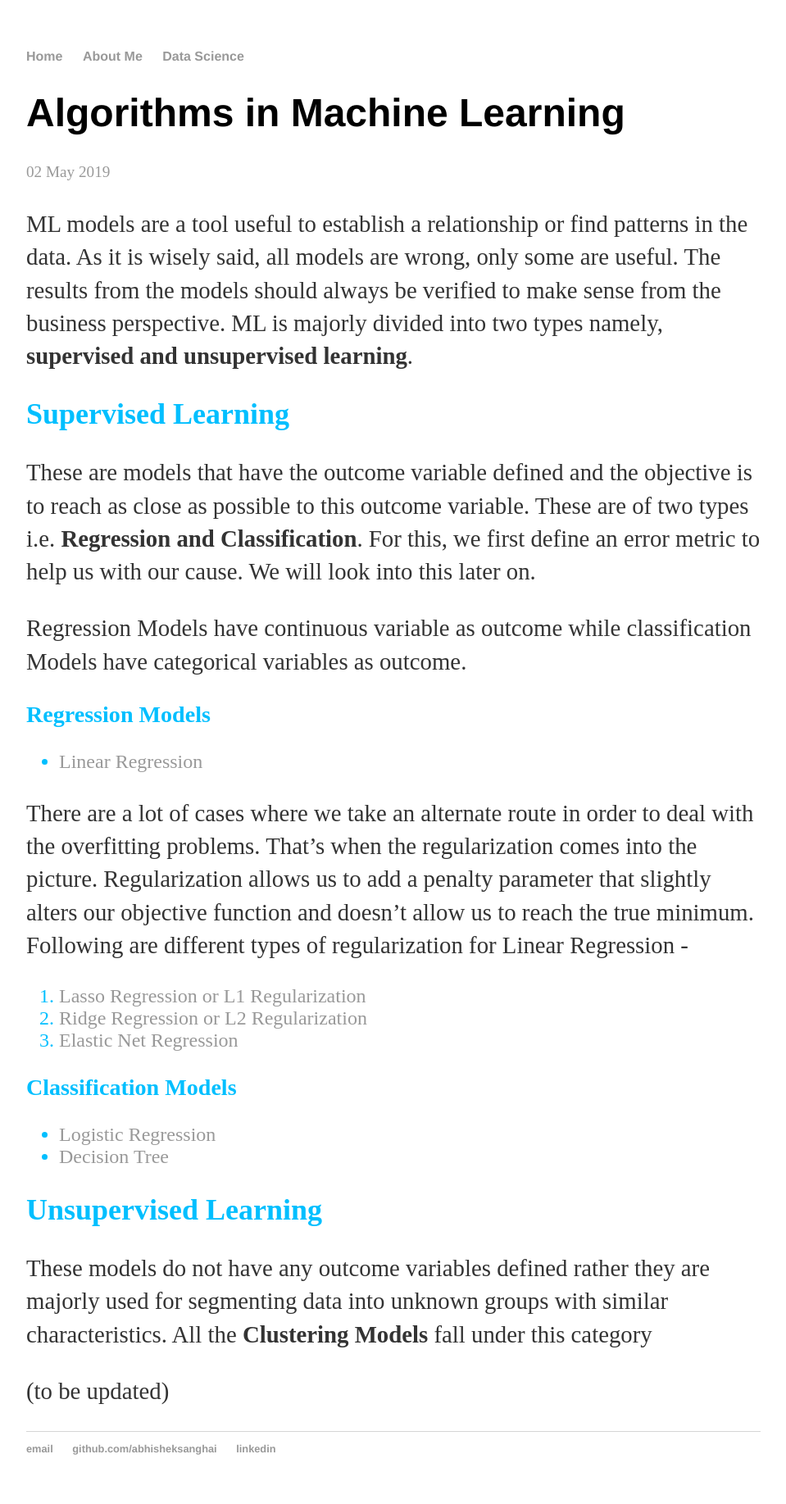
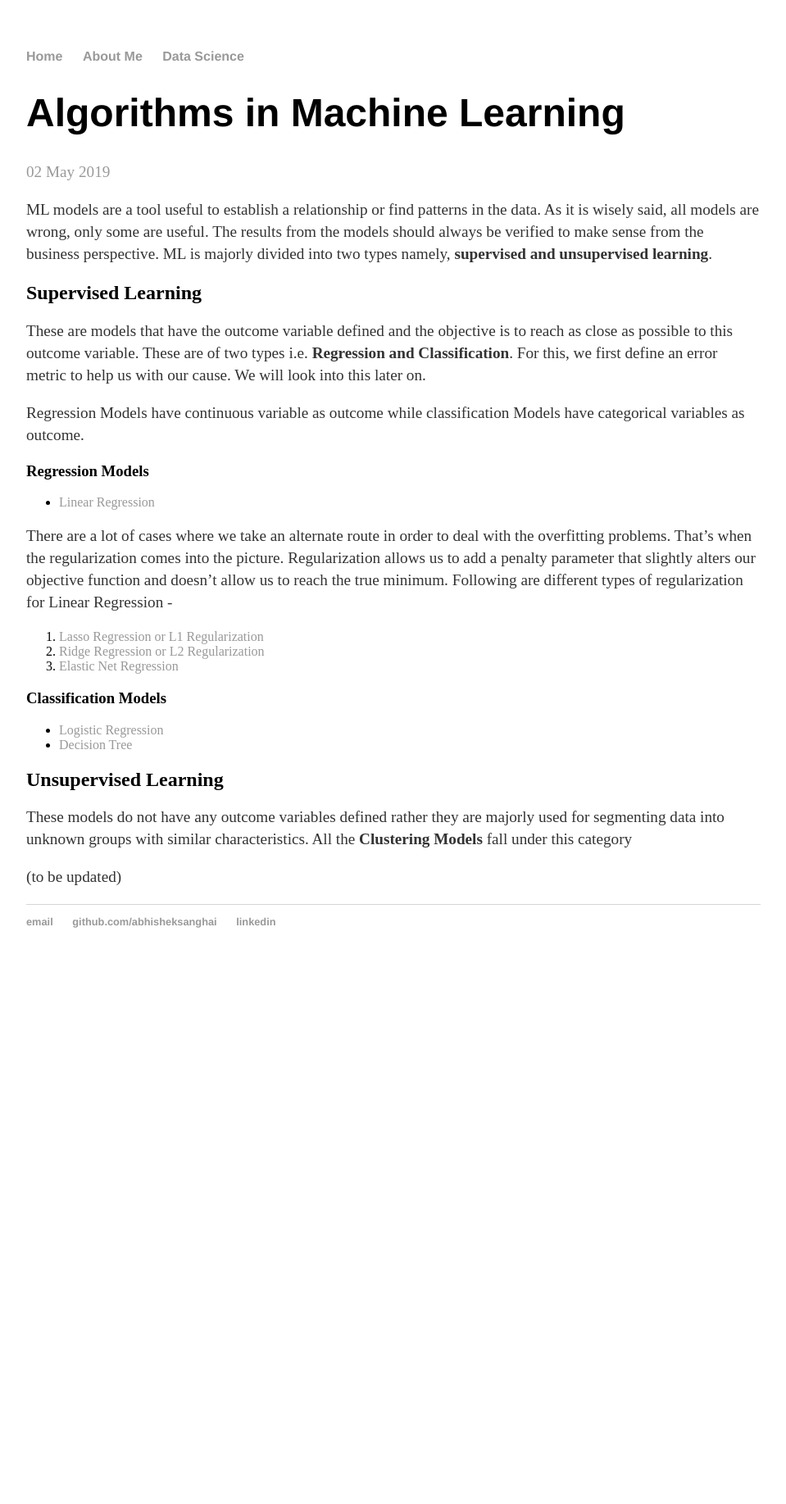
Before and after one commit to abhisheksanghai/abhisheksanghai.github.io, a Jekyll site: the page built from _posts/2019-05-02-algorithms-in-ml.md, in a window 1280 px wide. Shown: the whole page at 82% size, without its empty margins (160-1119 px from the left). Built offline with Jekyll 4.4.1, drawn with Linux system fonts in a browser that asks for light colours; after the commit the page ends 1192 px from its top, so only the background shows below that.

Commit message:
Update main.css

```diff
--- a/css/main.css
+++ b/css/main.css
@@ -47,7 +47,7 @@ p.meta {
     color: #999;
 }
 
-div.post {
-    font-size: 1.5em;
-    color: #00bfff;
-}
+#div.post {
+    #font-size: 1.5em;
+    #color: #00bfff;
+#}
```
